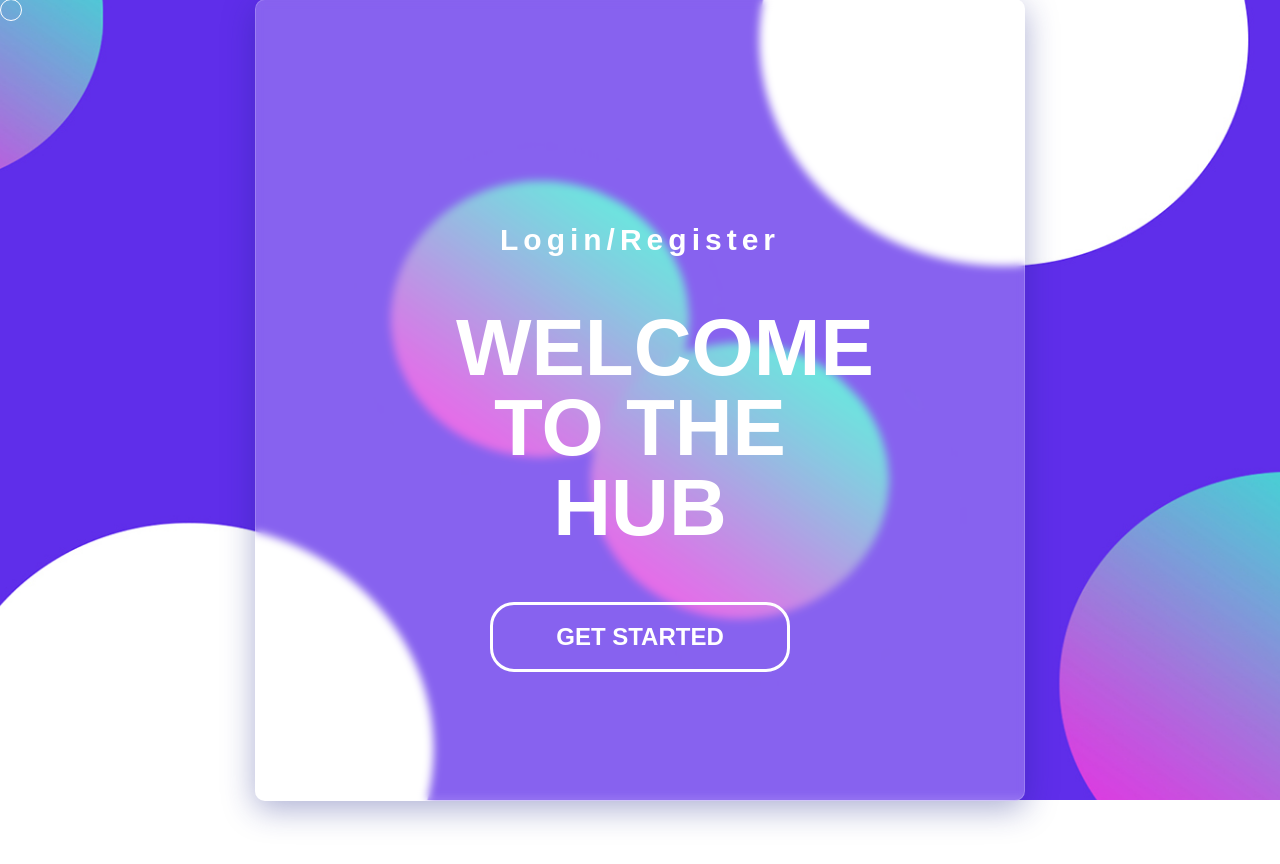
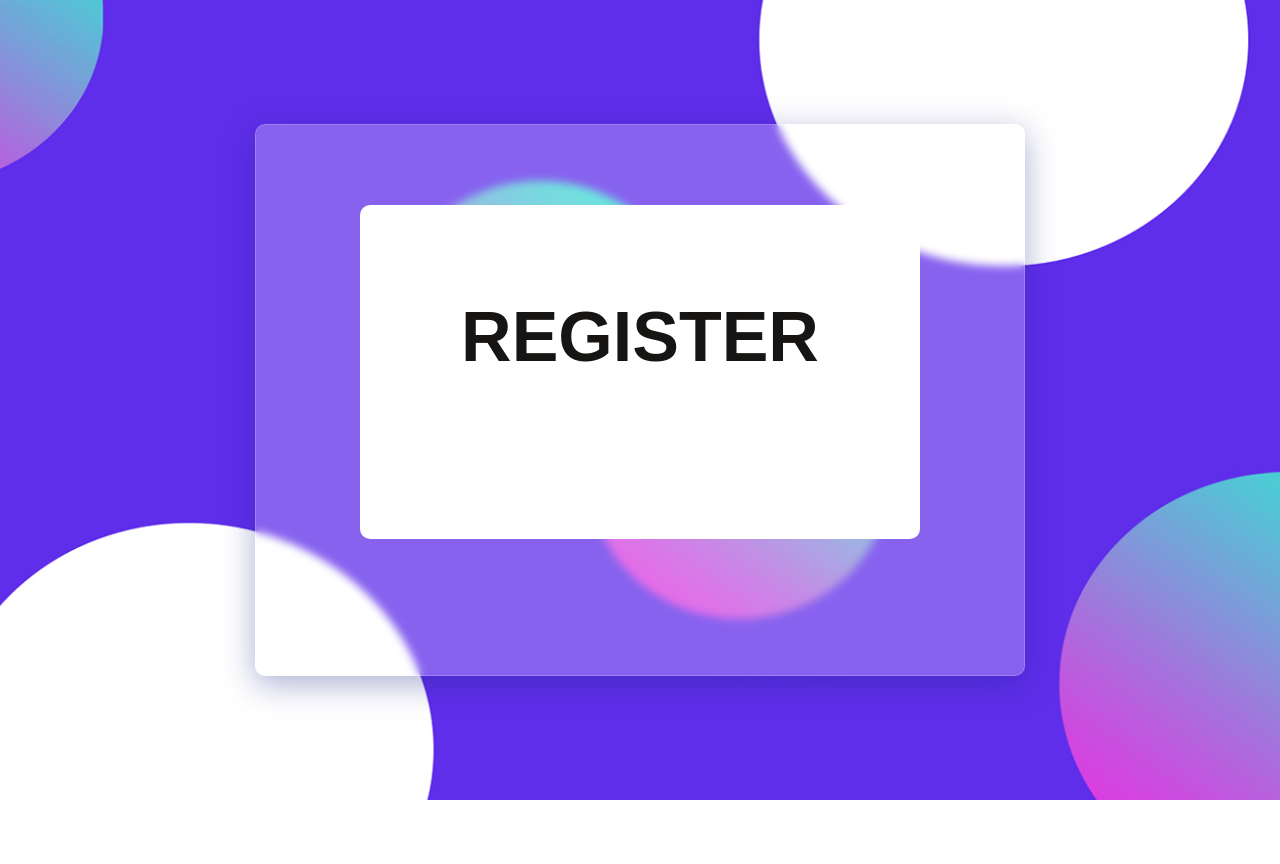
Before and after one commit to ArtjomSidorenko/basicRegistrationSystem, a Vue app in the folder frontend/: page /#/registration in a window 1280 px wide. Before the commit this address led to /#/. Shown: the top 864 px of the page. After the commit the page ends 800 px from the top, so only its background shows below. Built offline with nearby package versions, Linux system fonts and the light colour scheme.

Commit message:
front position

```diff
--- a/frontend/src/App.vue
+++ b/frontend/src/App.vue
@@ -3,88 +3,61 @@
     <!--<div id="nav">
       <router-link to="/">Home</router-link> |
       <router-link to="/about">About</router-link>
-    </div>
-    <router-view/>-->
-    <div class="cursor"></div>
+    </div>-->
+    <router-view/>
 
     <div class="intro" >
-      <div class="container" >
-        <div class="intro__inner" >
-          <h2 class="intro__suptitle" style="color: white">Login/Register</h2>
-          <h1 class="intro__title">Welcome to the hub</h1>
-          <input class="btn" type="submit" name="" value="Get Started">
 
-        </div>
-      </div>
-    </div>
+
     <div class="cursor"></div>
 
 
 
     </div>
+  </div>
 </template>
 <script>
-/*let mouseCursor = document.querySelector(".cursor");
-window.addEventListener('mousemove', cursor);
 
-function cursor(e){
-  console.log(e)
-  mouseCursor.style.top = e.pageY + "px";
-  mouseCursor.style.left = e.pageX + "px";
-}*/
-/*const cursor = document.querySelector(".cursor");
+export default {
+  mounted() {
 
-document.addEventListener("mousemove", (e) => {
-  let x = e.pageX;
-  let y = e.pageY;
+    let mouseCursor = document.querySelector(".cursor");
+    let navLinks = document.querySelectorAll(".intro h1, h2, input")
+    window.addEventListener('mousemove', cursor);
 
-  cursor.style.top = `${x}px`;
-  cursor.style.left = `${y}px`;
-});*/
-const cursor = document.querySelector(".cursor");
-
-document.addEventListener("mousemove", (e) => {
-  console.log(e)
-  cursor.setAttribute("style", "top: "+e.pageY+"px; left: "+e.pageX+"px;")
+    function cursor(e){
+      console.log(e)
+      mouseCursor.style.top = e.pageY + "px";
+      mouseCursor.style.left = e.pageX + "px";
+    }
+    navLinks.forEach(link =>{
+link.addEventListener("mouseleave", () =>{
+  mouseCursor.classList.remove("link-grow");
+  link.classList.remove("hovered-link")
+});
 
 
 });
+    navLinks.forEach(link =>{
+      link.addEventListener("mouseover", () =>{
+        mouseCursor.classList.add("link-grow");
+        link.classList.add("hovered-link")
+      });
+
+    });
+
+  }
+}
 </script>
 <style>
-/* Button */
-.btn {
+/*select */
+::selection {
+  color: white;
+  background-color: deepskyblue;
 
-  display: inline-block;
-  vertical-align: top;
-  padding: 8px 30px;
-  margin: auto;
-  text-align: center;
-
-  background: none;
-
-  border: 0;
-  border: 3px solid #fff;
-  border-radius: 24px;
-
-  font-size: 24px;
-  font-weight: 750;
-  color: #fff;
-  text-transform: uppercase;
-  text-decoration: none;
-  outline: none;
-
-  height: 70px;
-  width: 300px;
-  transition: width 1s, background-color 1s;
 }
 
-.btn:hover {
-  background-color: #fff;
-  color: deepskyblue;
-  width: 480px;
 
-
-}
 
 /* cursor */
 .cursor{
@@ -96,6 +69,10 @@ document.addEventListener("mousemove", (e) => {
   pointer-events: none;
   transition-duration: 200ms;
   transition-timing-function: ease-out;
+  transition-property: background, transform;
+  z-index: 0;
+  transform-origin: 100% 100%;
+  transform: translate(-50%, -50%);
 }
 cursor::after{
   content: "";
@@ -109,52 +86,22 @@ cursor::after{
   left: -8px;
 }
 
+.link-grow {
+  transform: scale(2);
+  background: #5f2eea;
+}
 
-/* Intro */
-.container{
-  background: rgba(255, 255, 255, 0.25);
-  box-shadow: 0 8px 32px 0 rgba(31, 38, 135, 0.37);
-  backdrop-filter: blur(4px);
-  -webkit-backdrop-filter: blur(4px);
-  border-radius: 10px;
-  border: 1px solid rgba(255, 255, 255, 0.18);
-  position: center;
-  margin: auto;
-  width: 60%;
-  height: 800px;
-  line-height: 30px;
-  font-size: 20px;
-
+.hovered-link{
+  color: white;
 
 }
 
-.container:hover ~ .cursor{
-  transform: translate(-50%, -50%) scale(1.5);
-  background-color: white;
-  opacity: .5;
-}
+/* Intro */
 
-.intro{
 
-}
 
-.intro__inner {
-padding: 200px;
 
-}
 
-.intro__suptitle{
-  letter-spacing: 5px;
-}
-
-.intro__title {
-  color: #fff;
-  font-size: 80px;
-  font-weight: 650;
-  text-transform: uppercase;
-  line-height: 1;
-
-}
 
 body {
   background: url("../pictures/bgWithCirclesXS.jpg") no-repeat center;
@@ -169,7 +116,7 @@ body {
   padding: 0;
   font-family: "Open Sans", sans-serif;
   color: white;
-
+  overflow: hidden;
 }
 * {
   font-family: "Do Hyeon", sans-serif;
--- a/frontend/src/router/index.js
+++ b/frontend/src/router/index.js
@@ -1,6 +1,10 @@
 import Vue from 'vue'
 import VueRouter from 'vue-router'
 import Home from '../views/Home.vue'
+import register from '../views/register.vue'
+import login from '../views/login.vue'
+import startPage from "../views/startPage.vue";
+
 
 Vue.use(VueRouter)
 
@@ -9,6 +13,21 @@ const routes = [
     path: '/',
     name: 'Home',
     component: Home
+  },
+  {
+    path: '/startPage',
+    name: 'startPage',
+    component: startPage
+  },
+  {
+    path: '/registration',
+    name: 'register',
+    component: register
+  },
+  {
+    path: '/login',
+    name: 'login',
+    component: login
   },
   {
     path: '/about',
--- a/frontend/src/views/Home.vue
+++ b/frontend/src/views/Home.vue
@@ -1,18 +1,136 @@
 <template>
-  <div class="home">
-    <img alt="Vue logo" src="../assets/logo.png">
-    <HelloWorld msg="Welcome to Your Vue.js App"/>
+  <div id="app">
+    <!--<div id="nav">
+      <router-link to="/">Home</router-link> |
+      <router-link to="/about">About</router-link>
+    </div>
+    <router-view/>-->
+
+    <div class="intro" >
+
+      <div class="container" >
+        <div class="intro__inner" >
+          <h2 class="intro__suptitle" style="color: white">Hello again!</h2>
+          <h1 class="intro__title">Welcome to the hub</h1>
+          <a @click="$router.push('/startPage')"> <input class="btn" type="submit" name="" value="Get Started"></a>
+        </div>
+      </div>
+    </div>
+
+
+
+
   </div>
 </template>
+<script>
 
-<script>
-// @ is an alias to /src
-import HelloWorld from '@/components/HelloWorld.vue'
 
-export default {
-  name: 'Home',
-  components: {
-    HelloWorld
-  }
+</script>
+<style>
+/* Button */
+.btn {
+
+  display: inline-block;
+  vertical-align: top;
+  padding: 8px 30px;
+  margin: auto;
+  text-align: center;
+
+  background: none;
+
+
+  border: 3px solid #fff;
+  border-radius: 24px;
+
+  font-size: 24px;
+  font-weight: 750;
+  color: #fff;
+  text-transform: uppercase;
+  text-decoration: none;
+  outline: none;
+
+  height: 70px;
+  width: 300px;
+  transition: width 1s, background-color 1s;
 }
-</script>
+
+.btn:hover {
+  background-color: #fff;
+  color: deepskyblue;
+  width: 480px;
+
+
+}
+
+
+/* Intro */
+.container{
+  background: rgba(255, 255, 255, 0.25);
+  box-shadow: 0 8px 32px 0 rgba(31, 38, 135, 0.37);
+  backdrop-filter: blur(4px);
+  -webkit-backdrop-filter: blur(4px);
+  border-radius: 10px;
+  border: 1px solid rgba(255, 255, 255, 0.18);
+  position: center;
+  margin: auto;
+  width: 60%;
+  height: 550px;
+  line-height: 30px;
+  font-size: 20px;
+  align-items: center;
+
+
+}
+
+.container:hover ~ .cursor{
+  transform: translate(-50%, -50%) scale(1.5);
+
+  opacity: .5;
+}
+
+.intro{
+  align-items: center;
+}
+
+.intro__inner {
+  padding: 100px;
+
+}
+
+.intro__suptitle{
+  letter-spacing: 5px;
+}
+
+.intro__title {
+  color: #fff;
+  font-size: 70px;
+  font-weight: 550;
+  text-transform: uppercase;
+  line-height: 1;
+
+}
+
+
+
+#app {
+  font-family: Avenir, Helvetica, Arial, sans-serif;
+  -webkit-font-smoothing: antialiased;
+  -moz-osx-font-smoothing: grayscale;
+  text-align: center;
+  color: #2c3e50;
+
+}
+
+#nav {
+  padding: 30px;
+}
+
+#nav a {
+  font-weight: bold;
+  color: #2c3e50;
+}
+
+#nav a.router-link-exact-active {
+  color: #42b983;
+}
+</style>
--- a/frontend/src/views/register.vue
+++ b/frontend/src/views/register.vue
@@ -0,0 +1,147 @@
+<template>
+  <div id="app">
+    <!--<div id="nav">
+      <router-link to="/">Home</router-link> |
+      <router-link to="/about">About</router-link>
+    </div>
+    <router-view/>-->
+
+    <div class="intro" >
+
+      <div class="container" >
+        <div class="intro_in_position">
+          <div class="intro_inner" >
+          <h1 class="intro_title">Register</h1>
+          <a @click="$router.push('/registerSuccess')"> <input class="btn" type="submit" name="" value="Get Started"></a>
+          </div>
+        </div>
+      </div>
+    </div>
+
+
+
+
+  </div>
+</template>
+<script>
+
+
+</script>
+<style>
+/* Button */
+.btn {
+
+  display: inline-block;
+  vertical-align: top;
+  padding: 8px 30px;
+  margin: auto;
+  text-align: center;
+
+  background: none;
+
+
+  border: 3px solid #fff;
+  border-radius: 24px;
+
+  font-size: 24px;
+  font-weight: 750;
+  color: #fff;
+  text-transform: uppercase;
+  text-decoration: none;
+  outline: none;
+
+  height: 70px;
+  width: 300px;
+  transition: width 1s, background-color 1s;
+}
+
+.btn:hover {
+  background-color: #fff;
+  color: deepskyblue;
+  width: 480px;
+
+
+}
+
+
+/* Intro */
+.container{
+  background: rgba(255, 255, 255, 0.25);
+  box-shadow: 0 8px 32px 0 rgba(31, 38, 135, 0.37);
+  backdrop-filter: blur(4px);
+  -webkit-backdrop-filter: blur(4px);
+  border-radius: 10px;
+  border: 1px solid rgba(255, 255, 255, 0.18);
+  position: center;
+  margin: auto;
+  width: 60%;
+  height: 550px;
+  line-height: 30px;
+  font-size: 20px;
+  align-items: center;
+
+
+}
+
+.container:hover ~ .cursor{
+  transform: translate(-50%, -50%) scale(1.5);
+
+  opacity: .5;
+}
+
+.intro{
+  align-items: center;
+}
+
+.intro_inner {
+  background: white;
+  border-radius: 10px;
+  position: center;
+  margin: auto;
+  width: 60%;
+  height: 50%;
+  padding: 50px;
+  line-height: 30px;
+  font-size: 20px;
+}
+.intro_in_position {
+  padding-top: 80px;
+}
+
+.intro__suptitle{
+  letter-spacing: 5px;
+}
+
+.intro_title {
+  color: #161514;
+  font-size: 70px;
+  font-weight: 550;
+  text-transform: uppercase;
+  line-height: 1;
+
+}
+
+
+
+#app {
+  font-family: Avenir, Helvetica, Arial, sans-serif;
+  -webkit-font-smoothing: antialiased;
+  -moz-osx-font-smoothing: grayscale;
+  text-align: center;
+  color: #2c3e50;
+
+}
+
+#nav {
+  padding: 30px;
+}
+
+#nav a {
+  font-weight: bold;
+  color: #2c3e50;
+}
+
+#nav a.router-link-exact-active {
+  color: #42b983;
+}
+</style>
--- a/frontend/src/views/startPage.vue
+++ b/frontend/src/views/startPage.vue
@@ -5,19 +5,116 @@
       <router-link to="/about">About</router-link>
     </div>
     <router-view/>-->
-    <div class="intro">
-      <div class="container">
-        <div class="card">
-          fsfafs
+
+    <div class="intro" >
+
+      <div class="container" >
+        <div class="intro__inner" >
+          <h2 class="intro__suptitle" style="color: white">Hello again!</h2>
+          <div class="login_position"> <a @click="$router.push('/login')"> <input class="btn_login" type="submit" name="" value="Login"></a></div>
+          <div class="register_position"><a @click="$router.push('/registration')"> <input class="btn_register" type="submit" name="" value="Register"></a></div>
         </div>
       </div>
     </div>
+    <div class="cursor"></div>
+
 
 
   </div>
 </template>
+<script>
 
+
+</script>
 <style>
+/* Button */
+.btn_login {
+
+  display: inline-block;
+  vertical-align: top;
+  padding: 10px 40px;
+
+
+
+  margin: auto;
+  text-align: center;
+
+  background: none;
+
+
+  border: 3px solid #fff;
+  border-radius: 24px;
+
+  font-size: 30px;
+  font-weight: 650;
+  color: #fff;
+  text-transform: uppercase;
+  text-decoration: none;
+  outline: none;
+
+  height: 70px;
+  width: 400px;
+  transition: width 1s, background-color 1s, height 1s;
+
+
+}
+
+.btn_login:hover {
+  background-color: #fff;
+  color: deepskyblue;
+  width: 500px;
+  height: 100px;
+
+
+}
+
+.login_position{
+  padding: 20px;
+  display: flex;
+  flex-direction: column;
+  justify-content: center;
+
+}
+.btn_register {
+
+  display: inline-block;
+  vertical-align: top;
+  padding: 10px 30px;
+  margin: auto;
+  text-align: center;
+
+  background: none;
+
+
+  border: 3px solid #fff;
+  border-radius: 24px;
+
+  font-size: 30px;
+  font-weight: 650;
+  color: #fff;
+  text-transform: uppercase;
+  text-decoration: none;
+  outline: none;
+
+  height: 70px;
+  width: 400px;
+  transition: width 1s, background-color 1s, height 1s;
+}
+
+.btn_register:hover {
+  background-color: #fff;
+  color: deepskyblue;
+  width: 500px;
+  height: 100px;
+}
+
+.register_position{
+  padding: 20px;
+  display: flex;
+  flex-direction: column;
+  justify-content: center;
+}
+
 /* Intro */
 .container{
   background: rgba(255, 255, 255, 0.25);
@@ -29,18 +126,49 @@
   position: center;
   margin: auto;
   width: 60%;
-  padding: 70px 0;
+  height: 550px;
+  line-height: 30px;
+  font-size: 20px;
+  align-items: center;
+
 
 }
-body
-{
-  background: url("../pictures/bgWithCirclesXS.jpg") ;
-  -webkit-background-size: cover;
-  background-size: cover;
-  display: flex;
-  flex-direction: column;
-  justify-content: center;
+
+.container:hover ~ .cursor{
+  transform: translate(-50%, -50%) scale(1.5);
+  background-color: white;
+  opacity: 5;
 }
+
+.intro{
+  align-items: center;
+}
+
+.intro__inner {
+  padding: 100px;
+
+}
+
+.intro__suptitle{
+  letter-spacing: 3px;
+  font-size: 40px;
+
+}
+
+.intro__title {
+  color: #fff;
+  font-size: 70px;
+  font-weight: 550;
+  text-transform: uppercase;
+  line-height: 1;
+  margin: 0 auto;
+}
+
+
+
+
+
+
 #app {
   font-family: Avenir, Helvetica, Arial, sans-serif;
   -webkit-font-smoothing: antialiased;
```
